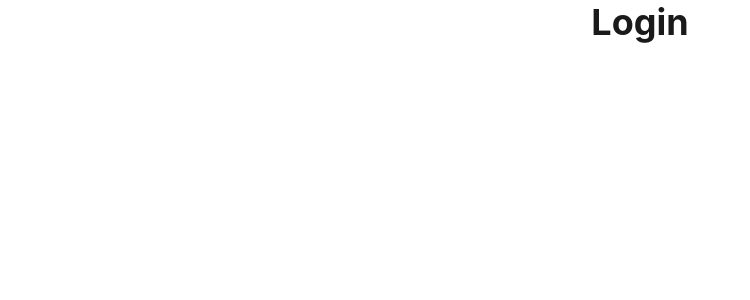
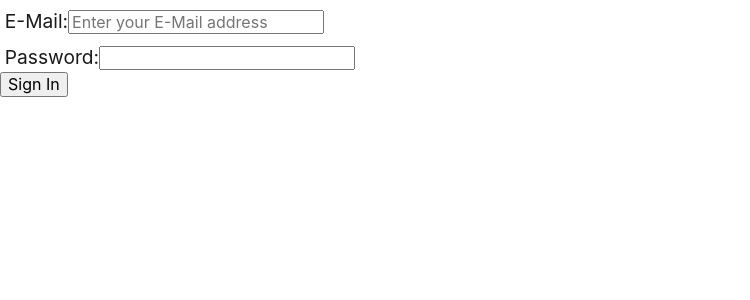
Before and after one commit to Chipping-In-Chicago/Chicago-Charity, a React (Vite) app in the folder client/: page /login in a window 1280 px wide. Shown: the top 300 px of the page, without its empty margins (0-750 px from the left). Built offline with nearby package versions, Linux system fonts and the light colour scheme.

Commit message:
created login page

```diff
--- a/client/src/pages/Login.jsx
+++ b/client/src/pages/Login.jsx
@@ -1,7 +1,61 @@
-export default function Login () {
-    return (
-        <>
-        <h1> Login</h1>
-        </>
-    )
+import { Link } from "react-router-dom";
+import "./css/Signup.scss";
+import { useState } from "react";
+
+export default function Login() {
+  //Form Data
+  const [formData, setFormData] = useState({
+    email: "",
+    password: "",
+  });
+
+  const [isValid, setIsValid] = useState(true);
+
+  const handleSubmit = (e) => {
+    e.preventDefault();
+    console.log(formData);
+    // Verifying Email Address
+    const inputEmail = formData.email;
+    const emailRegex = /^[^\s@]+@[^\s@]+\.[^\s@]+$/;
+    const validEmail = emailRegex.test(inputEmail);
+    setIsValid(validEmail);
+    //Clearing Fields
+    setFormData({
+      email: "",
+      password: "",
+    });
+  };
+
+  return (
+    <>
+      <form onSubmit={handleSubmit}>
+        <div>
+          <label>E-Mail:</label>
+          <input
+            id="email-input"
+            type="text"
+            value={formData.email}
+            placeholder="Enter your E-Mail address"
+            required
+            onChange={(e) =>
+              setFormData({ ...formData, email: e.target.value })
+            }
+          ></input>
+          {isValid ? null : <p>Enter a valid email address.</p>}
+        </div>
+        <div>
+          <label>Password:</label>
+          <input
+          id='password-input'
+          type='text'
+          value = {formData.password}
+          required
+          onChange={(e) => setFormData({...formData, password: e.target.value})}
+          >
+          </input>
+        </div>
+      </form>
+      <button onClick={handleSubmit}>Sign In</button>
+    </>
+  );
 }
```
